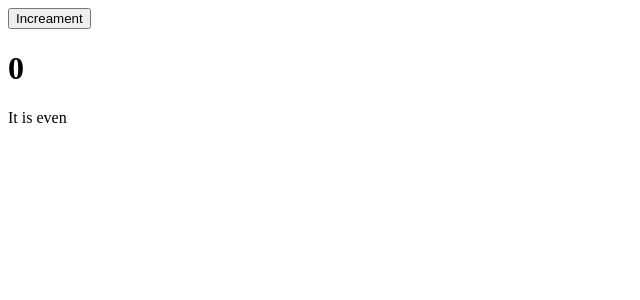
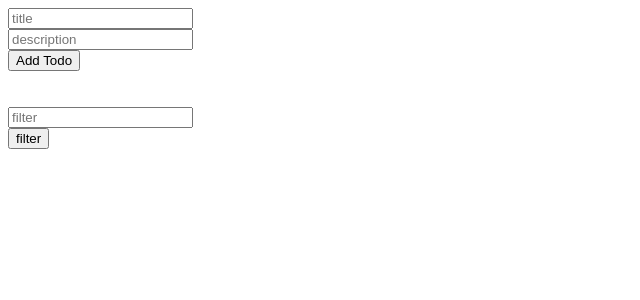
Before and after one commit to Yashrajsahu655/Recoil, a React (Vite) app: page / in a window 1280 px wide. Shown: the top 300 px of the page, without its empty margins (0-640 px from the left). Built offline with nearby package versions, Linux system fonts and the light colour scheme.

Commit message:
todo using recoil

```diff
--- a/src/App.jsx
+++ b/src/App.jsx
@@ -1,59 +1,71 @@
 import "./App.css";
-import { count_State, even_selector } from "../src/Store/Atoms/CounterAtom";
+import {Filter, FilteredData, Todo} from "../src/Store/Atoms/TodoAtom";
 import { useRecoilState, useRecoilValue, useSetRecoilState } from "recoil";
-import { useMemo } from "react";
+import { useState } from "react";
+
 
 function App() {
+       const[title,setTitle] = useState("");
+       const[description,setDescription] = useState("");
+       const [todos,setTodo] = useRecoilState(Todo);
+
+       const [filter,setFilter] = useRecoilState(Filter);
+       const filterdata = useRecoilValue(FilteredData);
+
+       const Submit = () =>{
+           if(title.trim() === "" || description.trim() === ""){
+            alert("Please fill all the fields");
+            return;
+           }
+
+          setTodo([
+            ...todos,
+            {
+              id:setId(),
+              title:title,
+              description:description
+            }
+          ])
+          setTitle("");
+          setDescription("");
+
+       }
+
+       const submitFilter =()=>{
+           const filterValue = filterdata;
+           setTodo(filterValue)
+       }
+
   return (
     <>
-      <Count />
-      <Even/>
+       <input type="text" id="title" placeholder="title" onChange={(e)=>setTitle(e.target.value)} /><br />
+       <input type="text" id="description" placeholder="description" onChange={(e)=>setDescription(e.target.value)} /><br />
+       <button className="cursor-pointer" onClick={Submit} >Add Todo</button>
+       <br />
+       <br />
+       <br />
+       <input type="text" id="filter" placeholder="filter" onChange={(e)=>setFilter(e.target.value)} /><br />
+       <button onClick={submitFilter} >filter</button>
+       <br />
+       <br />
+       <div>{
+            todos.map((todo)=>{
+              return (
+                <div key={todo.id}>
+                 <h3>{todo.title}</h3>
+                 <h3>{todo.description}</h3>
+                </div>
+              )
+            })
+       }</div>
     </>
   );
 }
 
-function Count() {
-  console.log("re"); // now it is not re-rendering
-  return (
-    <>
-      <Buttons />
-      <CountRenderer />
-    </>
-  );
+let id = 0;
+function setId(){
+ return id++;
 }
 
-function Buttons() {
-  const setCount = useSetRecoilState(count_State);
-  // now it is nit re-rendering
-  return (
-    <>
-      <button
-        onClick={() => {
-          setCount(count=>count + 1);
-        }}
-      >
-        Increament
-      </button>
-    </>
-  );
-}
-
-function CountRenderer() {
-  const count = useRecoilValue(count_State);
-
-  return (
-    <>
-      <h1>{count}</h1>
-    </>
-  );
-}
-
-function Even(){
-  const isEven = useRecoilValue(even_selector);
-
-  return <>
-     {isEven?"It is even":null}
-  </>
-}
 
 export default App;
--- /dev/null
+++ b/src/Store/Atoms/TodoAtom.jsx
@@ -0,0 +1,20 @@
+import { atom, selector } from "recoil";
+
+export const Todo = atom({
+    key: 'Todo',
+    default:[]
+})
+
+export const Filter = atom({
+    key:'Filter',
+    default:""
+})
+
+export const FilteredData = selector({
+    key:'FilteredData',
+    get:({get})=>{
+        const todo = get(Todo);
+        const filterString = get(Filter);
+        return todo.filter(x=> x.title.includes(filterString) || x.description.includes(filterString))
+    }
+})
```
